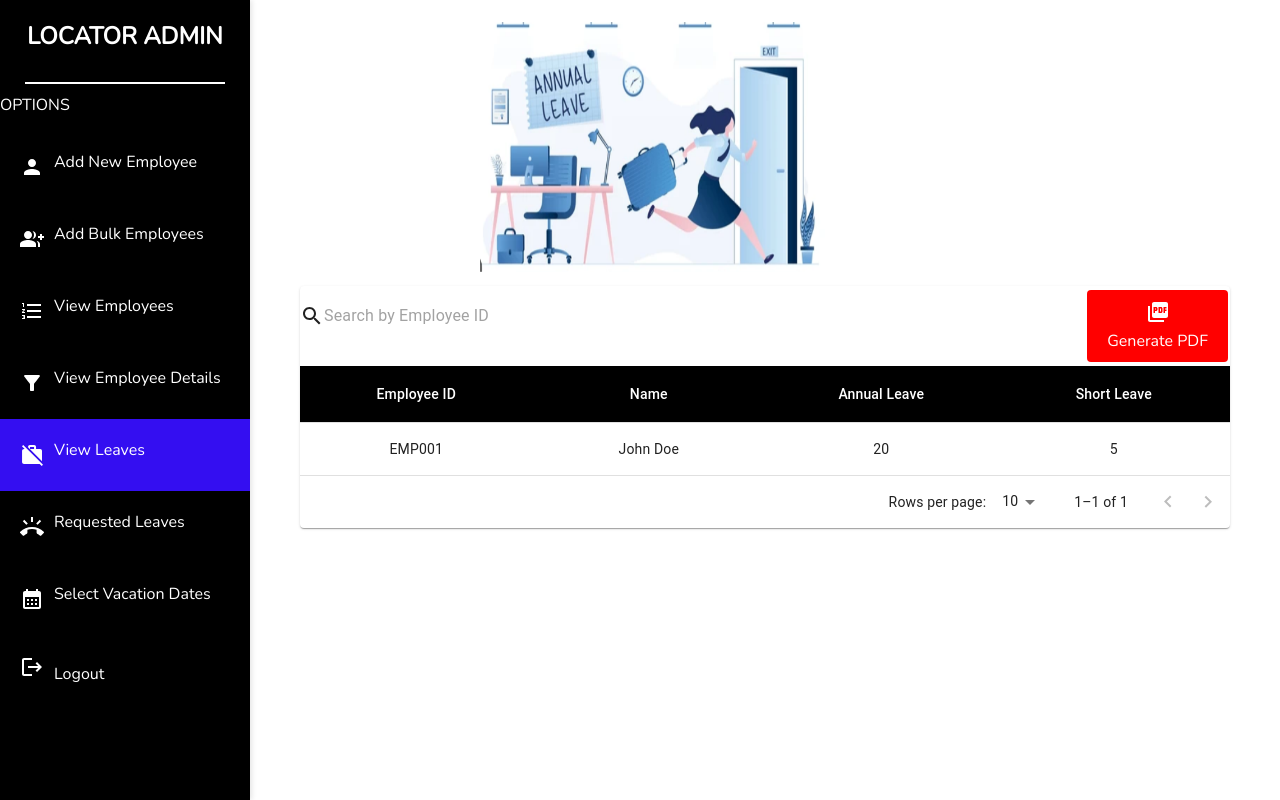
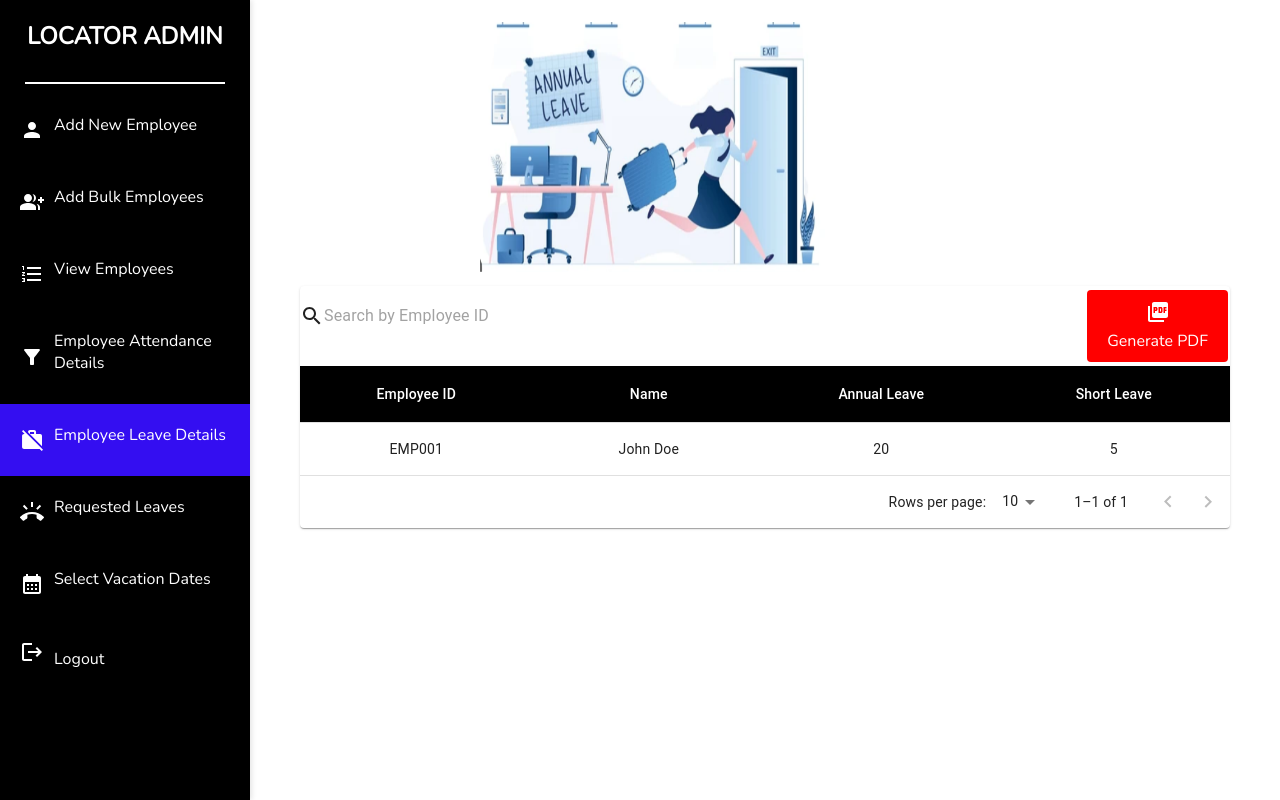
Before and after one commit to Sandarualoka/Loactor-admin, a React (Create React App) app: page /leave in a window 1280 px wide. Built offline with nearby package versions, Linux system fonts and the light colour scheme.

Commit message:
recorrection of the sidebar

```diff
--- a/src/components/sidebar/Sidebar.jsx
+++ b/src/components/sidebar/Sidebar.jsx
@@ -6,7 +6,6 @@ import FormatListNumberedIcon from "@mui/icons-material/FormatListNumbered";
 import PersonIcon from "@mui/icons-material/Person";
 import GroupAddIcon from "@mui/icons-material/GroupAdd";
 import FilterAltIcon from "@mui/icons-material/FilterAlt";
-import Atdn from "../../assets/atdn.png";
 import WorkOffIcon from "@mui/icons-material/WorkOff";
 import RingVolumeIcon from "@mui/icons-material/RingVolume";
 import CalendarMonthIcon from "@mui/icons-material/CalendarMonth";
@@ -33,9 +32,6 @@ const Sidebar = () => {
       <hr />
       <div className="center">
         <ul>
-          <p className="title" style={{ color: "white" }}>
-            OPTIONS
-          </p>
           <Link to="/new" style={{ textDecoration: "none" }}>
             <li className={location.pathname === "/new" ? "active" : ""}>
               <PersonIcon className="icon" style={{ color: "white" }} />
@@ -72,7 +68,7 @@ const Sidebar = () => {
             >
               <FilterAltIcon className="icon" style={{ color: "white" }} />
               <span style={{ color: "white", marginBottom: "10px" }}>
-                View Employee Details
+                Employee Attendance Details
               </span>
             </li>
           </Link>
@@ -81,7 +77,7 @@ const Sidebar = () => {
             <li className={location.pathname === "/leave" ? "active" : ""}>
               <WorkOffIcon className="icon" style={{ color: "white" }} />
               <span style={{ color: "white", marginBottom: "10px" }}>
-                View Leaves
+                Employee Leave Details
               </span>
             </li>
           </Link>
--- a/src/pages/vac-date/VacDate.jsx
+++ b/src/pages/vac-date/VacDate.jsx
@@ -1,10 +1,22 @@
-// // // Your original file
-// // import React from "react";
+// // import React, { useState } from "react";
+// // import Calendar from "react-calendar";
+// // import "react-calendar/dist/Calendar.css";
 // // import "./vacDate.scss";
 // // import Sidebar from "../../components/sidebar/Sidebar";
 // // import VacDateImg from "../../assets/vac-date.jpg";
 
 // // const VacDate = () => {
+// //   const [selectedDates, setSelectedDates] = useState([]);
+
+// //   const handleDateChange = (date) => {
+// //     setSelectedDates(date);
+// //   };
+
+// //   const handleSaveDates = () => {
+// //     console.log("Selected Dates:", selectedDates);
+// //     // Implement your logic to save the dates to the backend here
+// //   };
+
 // //   return (
 // //     <div>
 // //       <div className="re_leave">
@@ -20,8 +32,27 @@
 // //           <h1 className="header-vacation">Select Vacation Dates Here</h1>
 // //         </div>
 
-// //         <div className="calendarVac">
+// //         <div className="calendar-sel">
+// //           <div className="calendarVac">
+// //             <Calendar
+// //               selectRange
+// //               onChange={handleDateChange}
+// //               value={selectedDates}
+// //             />
+// //           </div>
 
+// //           <div className="selected-dates-input">
+// //             <input
+// //               type="text"
+// //               value={
+// //                 selectedDates.length > 0
+// //                   ? selectedDates.map((date) => date.toDateString()).join(", ")
+// //                   : ""
+// //               }
+// //               readOnly
+// //             />
+// //           </div>
+// //           <button onClick={handleSaveDates}>Save</button>
 // //         </div>
 // //       </div>
 // //     </div>
@@ -30,24 +61,28 @@
 
 // // export default VacDate;
 
-// // Your original file
 // import React, { useState } from "react";
-// import DatePicker from "react-datepicker";
-// import "react-datepicker/dist/react-datepicker.css";
+// import Calendar from "react-calendar";
+// import "react-calendar/dist/Calendar.css";
 // import "./vacDate.scss";
 // import Sidebar from "../../components/sidebar/Sidebar";
 // import VacDateImg from "../../assets/vac-date.jpg";
 
 // const VacDate = () => {
-//   const [selectedDate, setSelectedDate] = useState(null);
+//   const [selectedDates, setSelectedDates] = useState([]);
 
 //   const handleDateChange = (date) => {
-//     setSelectedDate(date);
+//     // Toggle date selection
+//     if (selectedDates.includes(date)) {
+//       setSelectedDates(selectedDates.filter((d) => d !== date));
+//     } else {
+//       setSelectedDates([...selectedDates, date]);
+//     }
 //   };
 
-//   const handleSaveDate = () => {
-//     // Handle saving selected date here
-//     console.log("Selected Date:", selectedDate);
+//   const handleSaveDates = () => {
+//     console.log("Selected Dates:", selectedDates);
+//     // Implement your logic to save the dates to the backend here
 //   };
 
 //   return (
@@ -62,18 +97,27 @@
 //         </div>
 
 //         <div className="vac-heading">
-//           <h1 className="header-vacation">Select Vacation Date Here</h1>
+//           <h1 className="header-vacation">Select Vacation Dates Here</h1>
 //         </div>
 
-//         <div className="calendarVac">
-//           <DatePicker
-//             selected={selectedDate}
-//             onChange={handleDateChange}
-//             inline
-//           />
+//         <div className="calendar-sel">
+//           <div className="calendarVac">
+//             <Calendar onChange={handleDateChange} value={selectedDates} />
+//           </div>
+
+//           <div className="selected-dates-input">
+//             <input
+//               type="text"
+//               value={
+//                 selectedDates.length > 0
+//                   ? selectedDates.map((date) => date.toDateString()).join(", ")
+//                   : ""
+//               }
+//               readOnly
+//             />
+//           </div>
+//           <button onClick={handleSaveDates}>Save</button>
 //         </div>
-
-//         <button onClick={handleSaveDate}>Save</button>
 //       </div>
 //     </div>
 //   );
@@ -91,9 +135,12 @@ const VacDate = () => {
   const [selectedDates, setSelectedDates] = useState([]);
 
   const handleDateChange = (date) => {
-    console.log("New Date:", date);
-    console.log("Selected Dates:", selectedDates);
-    // ... rest of the function
+    // Toggle date selection
+    if (selectedDates.includes(date)) {
+      setSelectedDates(selectedDates.filter((d) => d !== date));
+    } else {
+      setSelectedDates([...selectedDates, date]);
+    }
   };
 
   const handleSaveDates = () => {
@@ -116,14 +163,28 @@ const VacDate = () => {
           <h1 className="header-vacation">Select Vacation Dates Here</h1>
         </div>
 
+        <div className="calendar-sel">
           <div className="calendarVac">
             <DatePicker
-            selectedDates={selectedDates}
+              selected={selectedDates}
               onChange={handleDateChange}
+              inline
             />
           </div>
 
+          <div className="selected-dates-input">
+            <input
+              type="text"
+              value={
+                selectedDates.length > 0
+                  ? selectedDates.map((date) => date.toDateString()).join(", ")
+                  : ""
+              }
+              readOnly
+            />
+          </div>
           <button onClick={handleSaveDates}>Save</button>
+        </div>
       </div>
     </div>
   );
--- a/src/pages/vac-date/vacDate.scss
+++ b/src/pages/vac-date/vacDate.scss
@@ -1,4 +1,6 @@
 .re_leave{
+
+  text-align: center;
 
     .vac-cover{
         text-align: center;
@@ -34,5 +36,6 @@
 
       .calendarVac{
         text-align: center;
+        margin-left: 40%;
       }
 }
```
Lines whose indentation alone changed are shown as unchanged.
